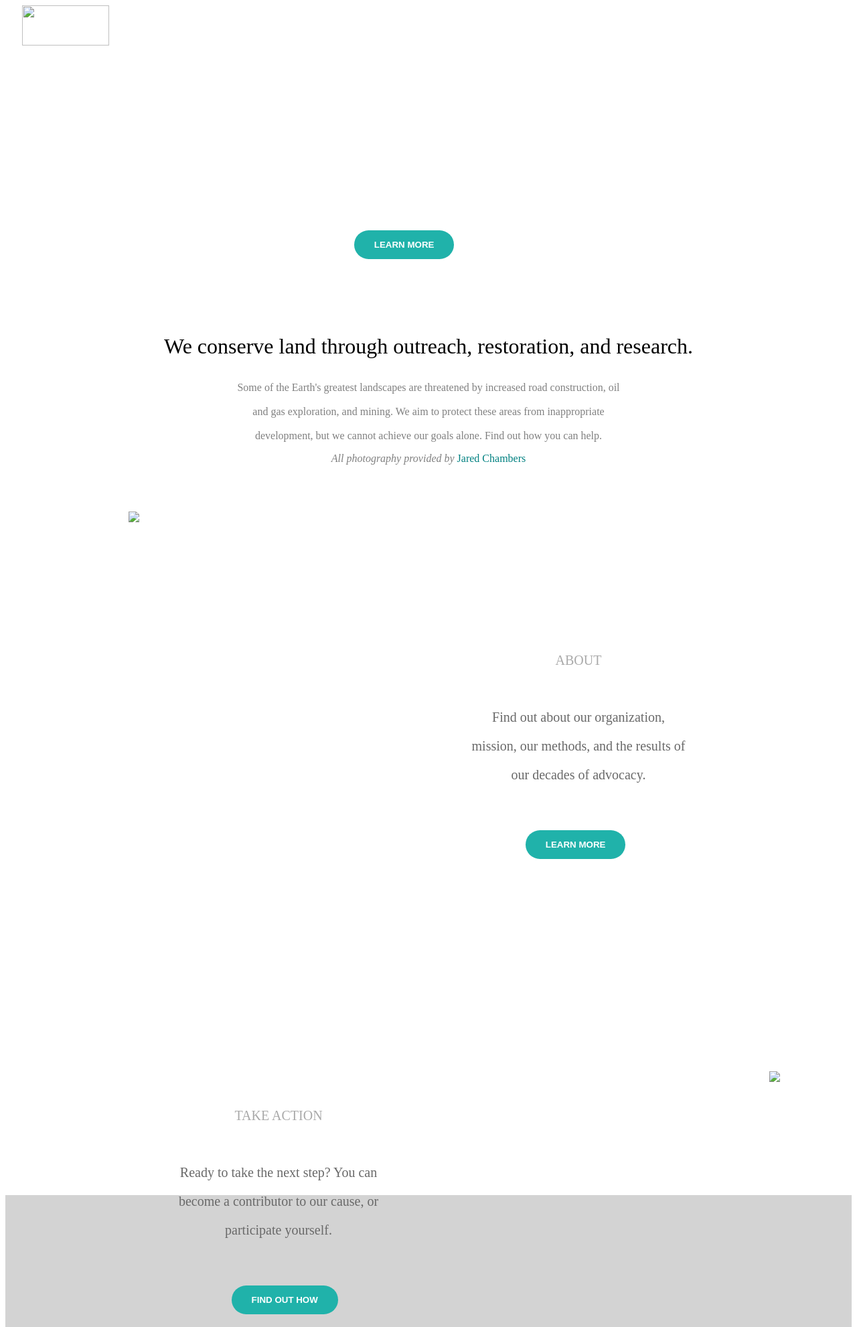
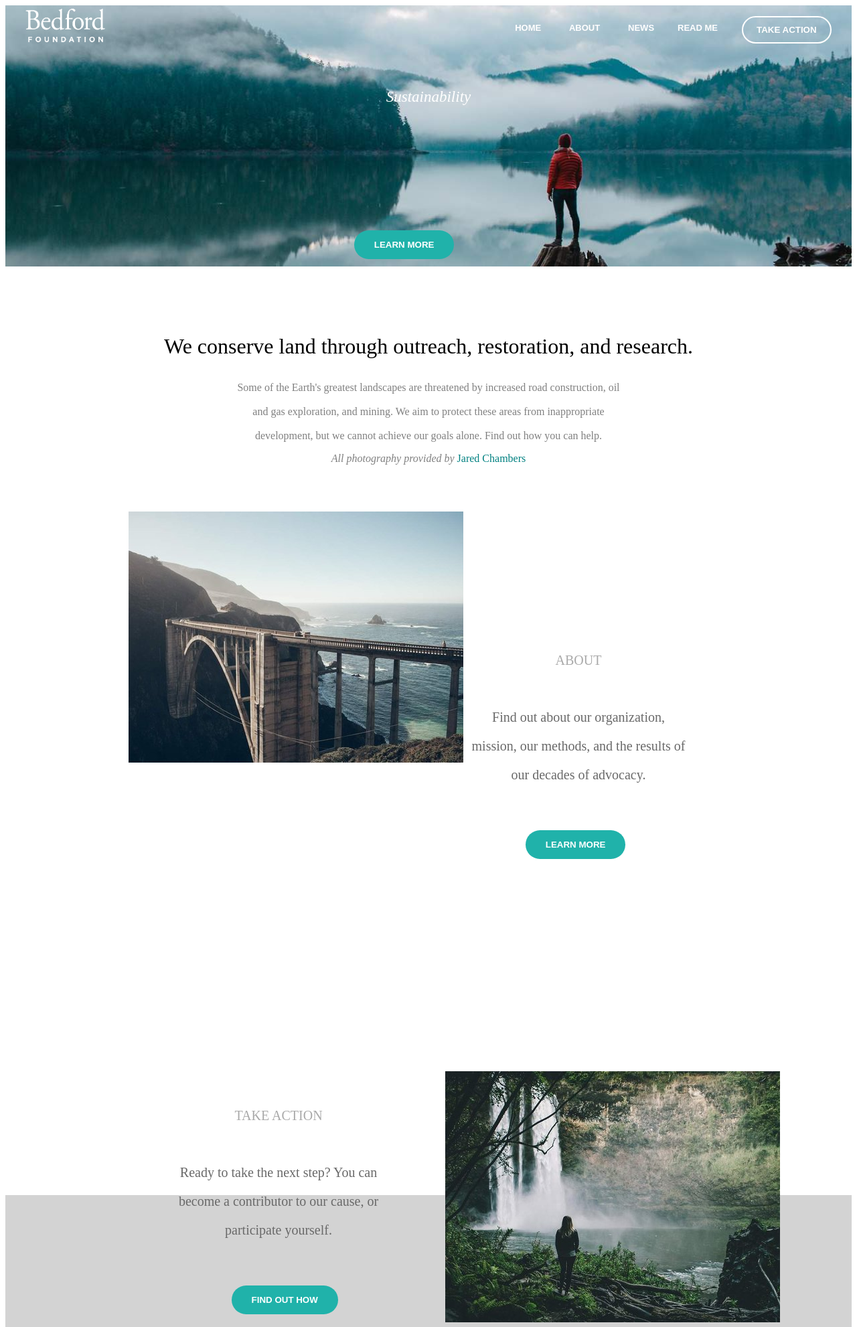
Before and after one commit to MuhammadHamza514/hamza, a plain HTML site: page index.html in a window 1280 px wide. Shown: the top 1982 px of the page at 67% size. Drawn offline with nearby package versions, Linux system fonts and the light colour scheme; files that its build step writes are made by us from their sources.

Commit message:
Add files via upload

```diff
--- a/index.html
+++ b/index.html
@@ -3,15 +3,15 @@
   <head>
     <meta charset="utf-8">
     <title>Bedford</title>
-    <script src="js/jquery.js"></script>
-    <link rel="stylesheet" type="text/css" href="css/website.css">
+    <script src="jquery.js"></script>
+    <link rel="stylesheet" type="text/css" href="website.css">
     <script>
         $(document).ready(function(){
         var t=setInterval(time,2000);
 });
         var i=0;
         function time(){
-          var array=new Array("url(image/img1.jpeg)","url(image/img2.jpeg)","url(image/img4.jpg)");
+          var array=new Array("url(img1.jpeg)","url(img2.jpeg)","url(img4.jpg)");
         $("header").css("backgroundImage",array[i]);
         i=i+1;
         if(i>2){
@@ -23,7 +23,7 @@
   <body>
     <header>
       <div class="logo">
-    <img src="image/img3.png" height="60px"; width="130px";></div>
+    <img src="img3.png" height="60px"; width="130px";></div>
     <div>
       <ul>
         <b><li><a href="#">HOME</a></li></b>
@@ -45,7 +45,7 @@
            <p style="color:grey;">Some of the Earth's greatest landscapes are threatened by increased road construction, oil<br/><br/> and gas exploration, and mining. We aim to protect these areas from inappropriate<br/></br> development, but we cannot achieve our goals alone. Find out how you can help.</p>
            <p style="color:grey;"><i>All photography provided by </i> <span style="color:teal">Jared Chambers</p></span>
 <br/><br/><br/>
-<div class="class4"><img src="image/img1.jpeg"width="500px";></div>
+<div class="class4"><img src="img1.jpeg"width="500px";></div>
 <div class="class5">
   <br/><br/><br/><br/><br/>
   <p style="color:darkgray">ABOUT</p>
@@ -58,7 +58,7 @@
 
 
   <br/><br/><br/>
-  <div class="class7"><img src="image/img4.jpg"width="500px";></div>
+  <div class="class7"><img src="img4.jpg"width="500px";></div>
   <div class="class8">
     <br/><br/><br/><br/><br/>
     <p style="color:darkgray">TAKE ACTION</p>
--- a/website.css
+++ b/website.css
@@ -1,6 +1,6 @@
 header{Height:390px;
 width:100%;
-background-image:url("../image/img2.jpeg");
+background-image:url("img2.jpeg");
 background-repeat:no-repeat;
 background-position:center;
 background-size:cover;
```
